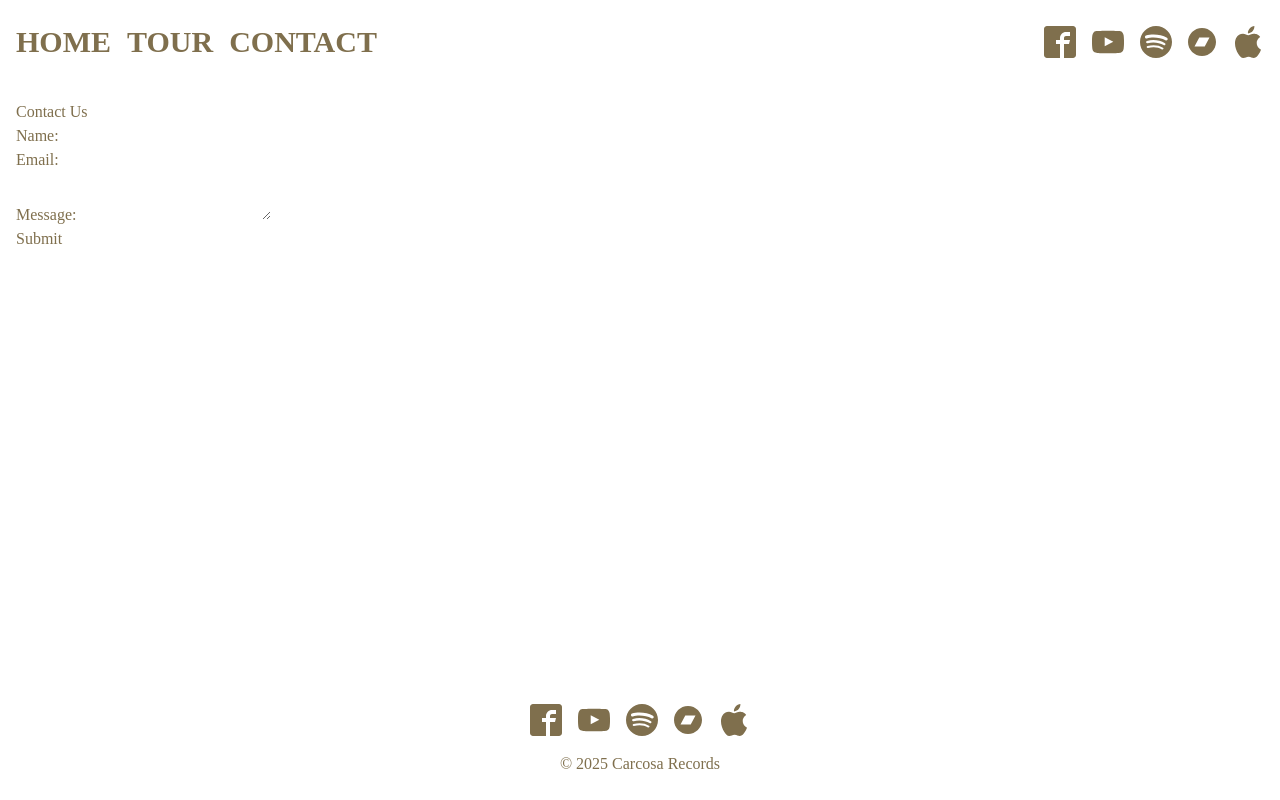
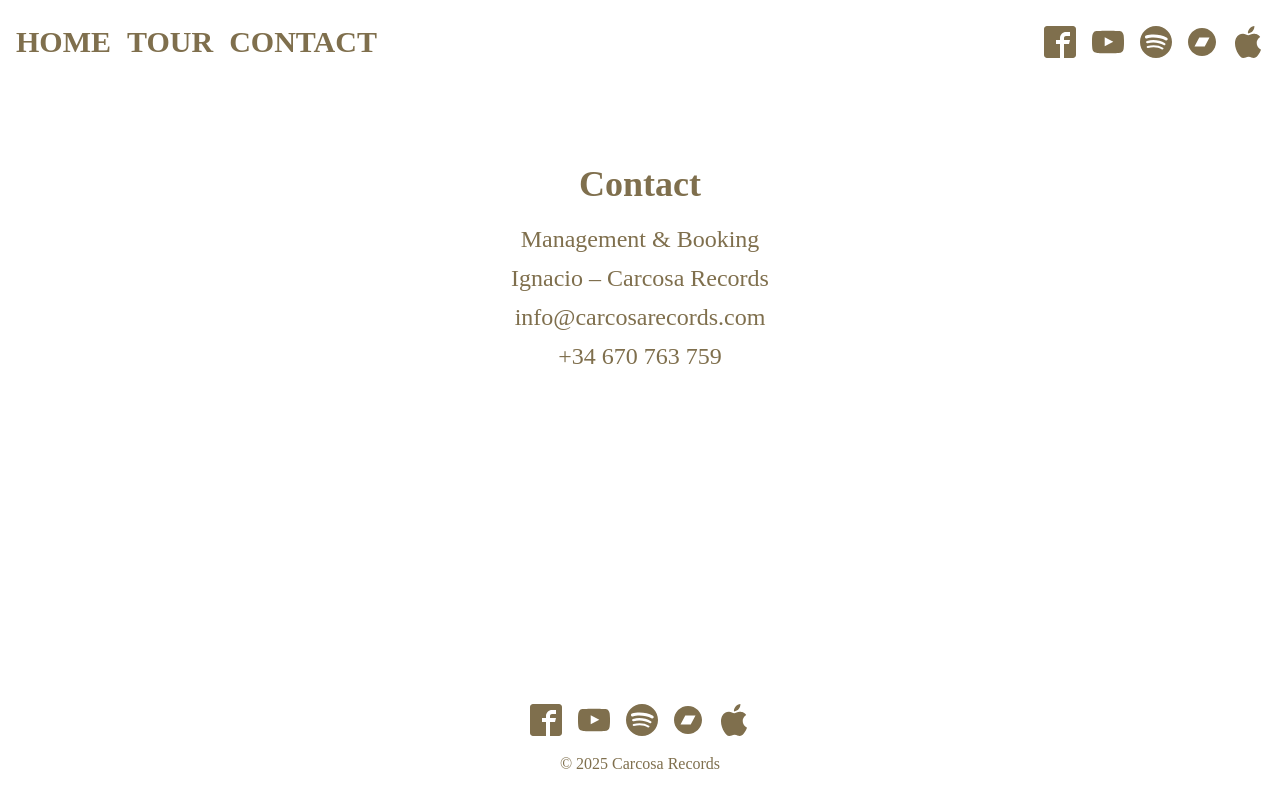
Before and after one commit to victormoya/laverge-site, a Gatsby site: page /contact in a window 1280 px wide. Built offline with nearby package versions, Linux system fonts and the light colour scheme; Gatsby itself is replaced by a stand-in of ours.

Commit message:
Revamp contact page layout, enhance styling, and update contact information

```diff
--- a/src/pages/contact.tsx
+++ b/src/pages/contact.tsx
@@ -4,22 +4,20 @@ import Layout from '../components/layout';
 const ContactPage: React.FC = () => {
   return (
     <Layout>
-      <h1>Contact Us</h1>
-      <form>
-        <div>
-          <label htmlFor="name">Name:</label>
-          <input type="text" id="name" name="name" required />
-        </div>
-        <div>
-          <label htmlFor="email">Email:</label>
-          <input type="email" id="email" name="email" required />
-        </div>
-        <div>
-          <label htmlFor="message">Message:</label>
-          <textarea id="message" name="message" required></textarea>
-        </div>
-        <button type="submit">Submit</button>
-      </form>
+      <div className="text-center mt-16">
+        <h1 className="text-4xl font-semibold">Contact</h1>
+        <p className="mt-4 text-2xl leading-relaxed">
+          Management & Booking
+          <br />
+          Ignacio – Carcosa Records
+          <br />
+          <a href="mailto:info@carcosarecords.com">info@carcosarecords.com</a>
+          <br />
+          <a href="tel:+34670763759">+34 670 763 759</a>
+        </p>
+
+        {/* 💡 Add a contact form to send emails to lavergeband@gmail.com */}
+      </div>
     </Layout>
   );
 };
```
